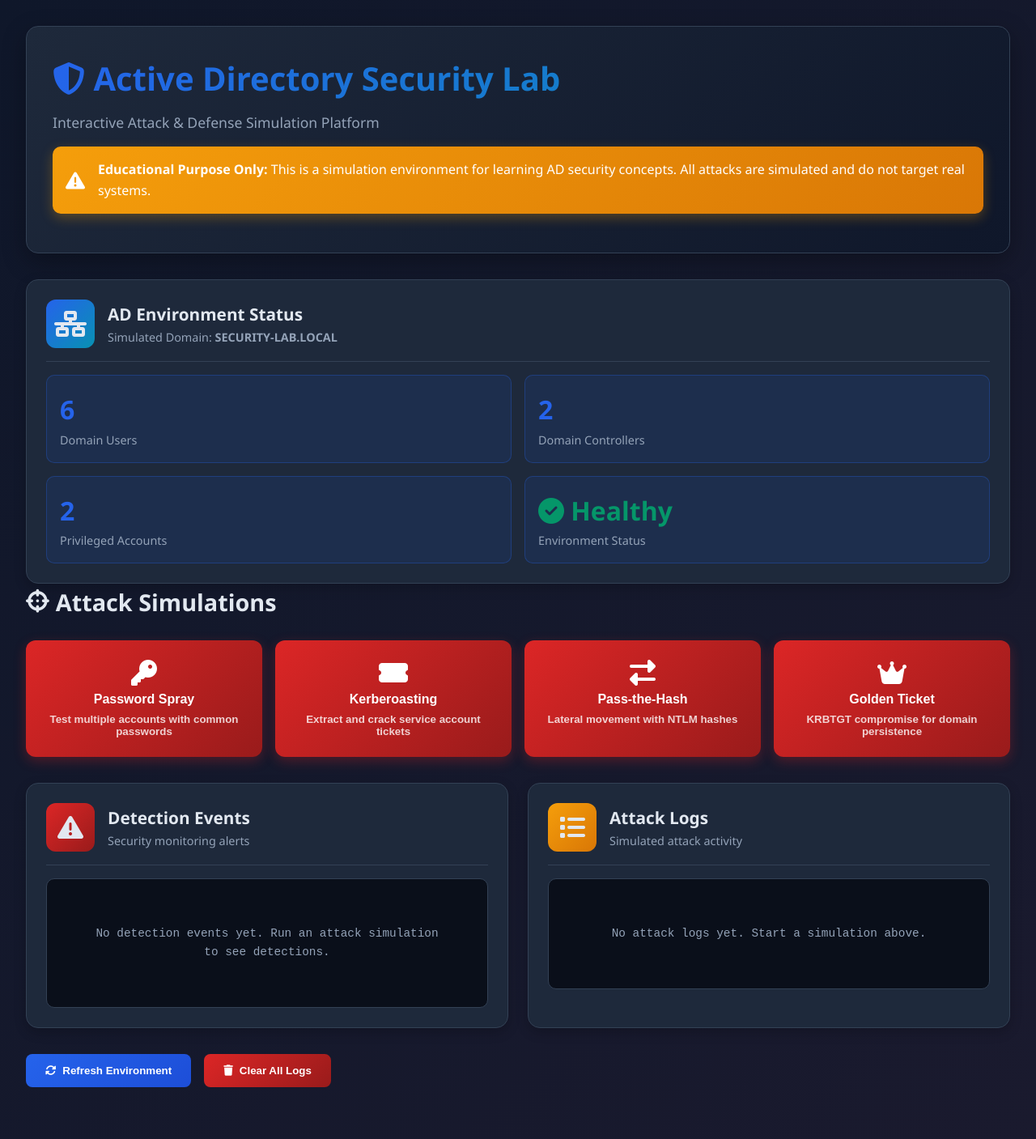
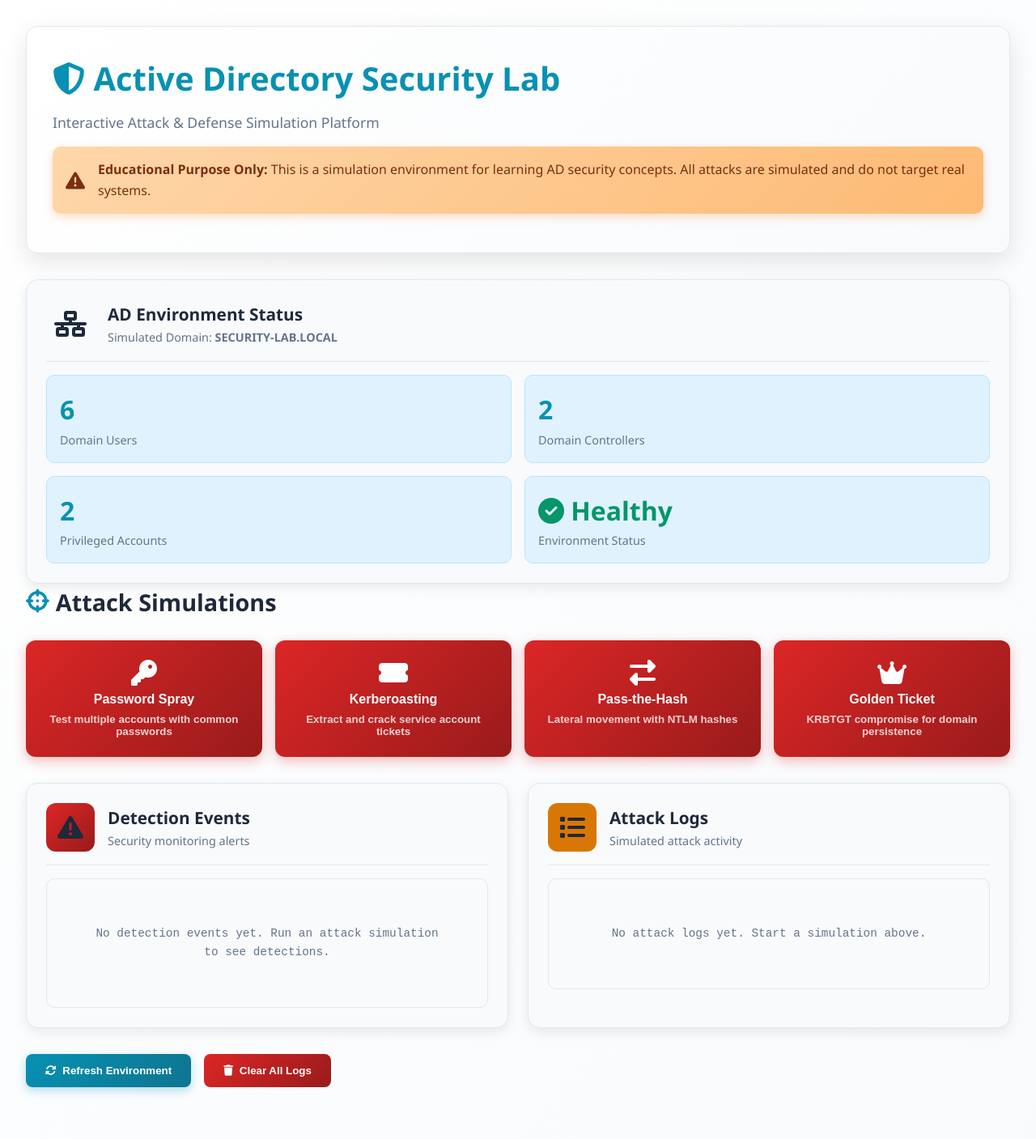
Before and after one commit to TheGhostPacket/ad-security-lab, a Flask app: page / in a window 1280 px wide. Shown: the whole page at 81% size. Run offline with Flask 3, Linux system fonts and the light colour scheme.

Commit message:
Update color variables and styles in index.html

```diff
--- a/templates/index.html
+++ b/templates/index.html
@@ -13,21 +13,25 @@
         }
 
         :root {
-            --primary: #2563eb;
+            --primary: #0891b2;
+            --primary-dark: #0e7490;
+            --secondary: #f1f5f9;
+            --accent: #0891b2;
+            --text: #1e293b;
+            --text-muted: #64748b;
+            --bg-dark: #ffffff;
+            --bg-card: #f8fafc;
+            --bg-hover: #e2e8f0;
+            --border: #e2e8f0;
+            --success: #059669;
+            --warning: #d97706;
             --danger: #dc2626;
-            --warning: #f59e0b;
-            --success: #059669;
-            --dark: #1e293b;
-            --darker: #0f172a;
-            --card-bg: #1e293b;
-            --border: #334155;
-            --text: #e2e8f0;
-            --text-muted: #94a3b8;
+            --neon-green: #00ff41;
         }
 
         body {
             font-family: 'Segoe UI', Tahoma, Geneva, Verdana, sans-serif;
-            background: linear-gradient(135deg, var(--darker) 0%, #1a1a2e 100%);
+            background: linear-gradient(135deg, #ffffff 0%, #f8fafc 100%);
             color: var(--text);
             min-height: 100vh;
             line-height: 1.6;
@@ -40,18 +44,18 @@
         }
 
         header {
-            background: linear-gradient(135deg, var(--dark), var(--darker));
+            background: linear-gradient(135deg, #ffffff, #f8fafc);
             padding: 2rem;
             border-radius: 15px;
             margin-bottom: 2rem;
             border: 1px solid var(--border);
-            box-shadow: 0 10px 30px rgba(0, 0, 0, 0.3);
+            box-shadow: 0 10px 30px rgba(0, 0, 0, 0.1);
         }
 
         h1 {
             font-size: 2.5rem;
             margin-bottom: 0.5rem;
-            background: linear-gradient(135deg, var(--primary), #0891b2);
+            background: linear-gradient(135deg, var(--primary), var(--accent));
             -webkit-background-clip: text;
             -webkit-text-fill-color: transparent;
             background-clip: text;
@@ -63,15 +67,15 @@
         }
 
         .warning-banner {
-            background: linear-gradient(135deg, var(--warning), #d97706);
-            color: white;
+            background: linear-gradient(135deg, #fed7aa, #fdba74);
+            color: #7c2d12;
             padding: 1rem;
             border-radius: 10px;
             margin: 1rem 0;
             display: flex;
             align-items: center;
             gap: 1rem;
-            box-shadow: 0 5px 15px rgba(245, 158, 11, 0.3);
+            box-shadow: 0 4px 12px rgba(251, 146, 60, 0.3);
         }
 
         .warning-banner i {
@@ -86,17 +90,17 @@
         }
 
         .card {
-            background: var(--card-bg);
+            background: var(--bg-card);
             border-radius: 15px;
             padding: 1.5rem;
             border: 1px solid var(--border);
-            box-shadow: 0 5px 15px rgba(0, 0, 0, 0.2);
+            box-shadow: 0 5px 15px rgba(0, 0, 0, 0.08);
             transition: all 0.3s ease;
         }
 
         .card:hover {
             transform: translateY(-5px);
-            box-shadow: 0 10px 25px rgba(37, 99, 235, 0.2);
+            box-shadow: 0 10px 25px rgba(8, 145, 178, 0.2);
             border-color: var(--primary);
         }
 
@@ -117,7 +121,7 @@
             align-items: center;
             justify-content: center;
             border-radius: 12px;
-            background: linear-gradient(135deg, var(--primary), #0891b2);
+            background: linear-gradient(135deg, var(--primary), var(--primary-light));
         }
 
         .card-title {
@@ -133,10 +137,10 @@
         }
 
         .stat-item {
-            background: rgba(37, 99, 235, 0.1);
+            background: #e0f2fe;
             padding: 1rem;
             border-radius: 10px;
-            border: 1px solid rgba(37, 99, 235, 0.3);
+            border: 1px solid #bae6fd;
         }
 
         .stat-value {
@@ -161,6 +165,10 @@
             display: flex;
             align-items: center;
             gap: 0.5rem;
+        }
+
+        .section-title i {
+            color: var(--primary);
         }
 
         .attack-buttons {
@@ -251,33 +260,36 @@
 
         .close-btn:hover {
             background: var(--danger);
+            color: white;
+            border-color: var(--danger);
         }
 
         .result-item {
-            background: rgba(37, 99, 235, 0.1);
+            background: #f1f5f9;
             padding: 1rem;
             border-radius: 10px;
             margin-bottom: 1rem;
             border-left: 4px solid var(--primary);
+            color: var(--text);
         }
 
         .result-item.success {
             border-left-color: var(--success);
-            background: rgba(5, 150, 105, 0.1);
+            background: #f0fdfa;
         }
 
         .result-item.danger {
             border-left-color: var(--danger);
-            background: rgba(220, 38, 38, 0.1);
+            background: #fef2f2;
         }
 
         .result-item.warning {
             border-left-color: var(--warning);
-            background: rgba(245, 158, 11, 0.1);
+            background: #fffbeb;
         }
 
         .log-container {
-            background: #0a0f1a;
+            background: #f8fafc;
             padding: 1.5rem;
             border-radius: 10px;
             max-height: 400px;
@@ -376,8 +389,14 @@
         }
 
         .btn-primary {
-            background: linear-gradient(135deg, var(--primary), #1d4ed8);
+            background: linear-gradient(135deg, var(--primary), var(--primary-dark));
             color: white;
+            box-shadow: 0 4px 12px rgba(8, 145, 178, 0.3);
+        }
+
+        .btn-primary:hover {
+            transform: translateY(-2px);
+            box-shadow: 0 6px 20px rgba(8, 145, 178, 0.4);
         }
 
         .btn-danger {
```
Also changed, not shown: other parts of templates/index.html (+17 -15 lines).
